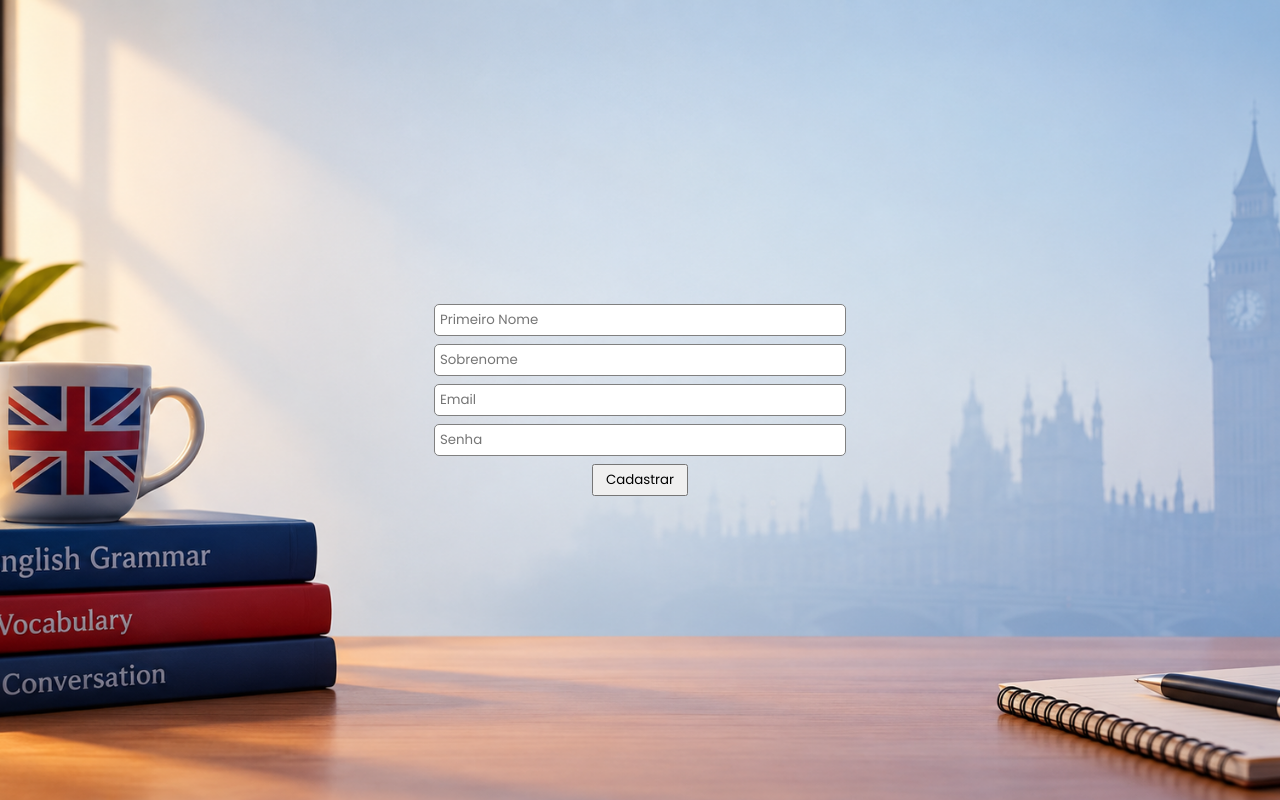
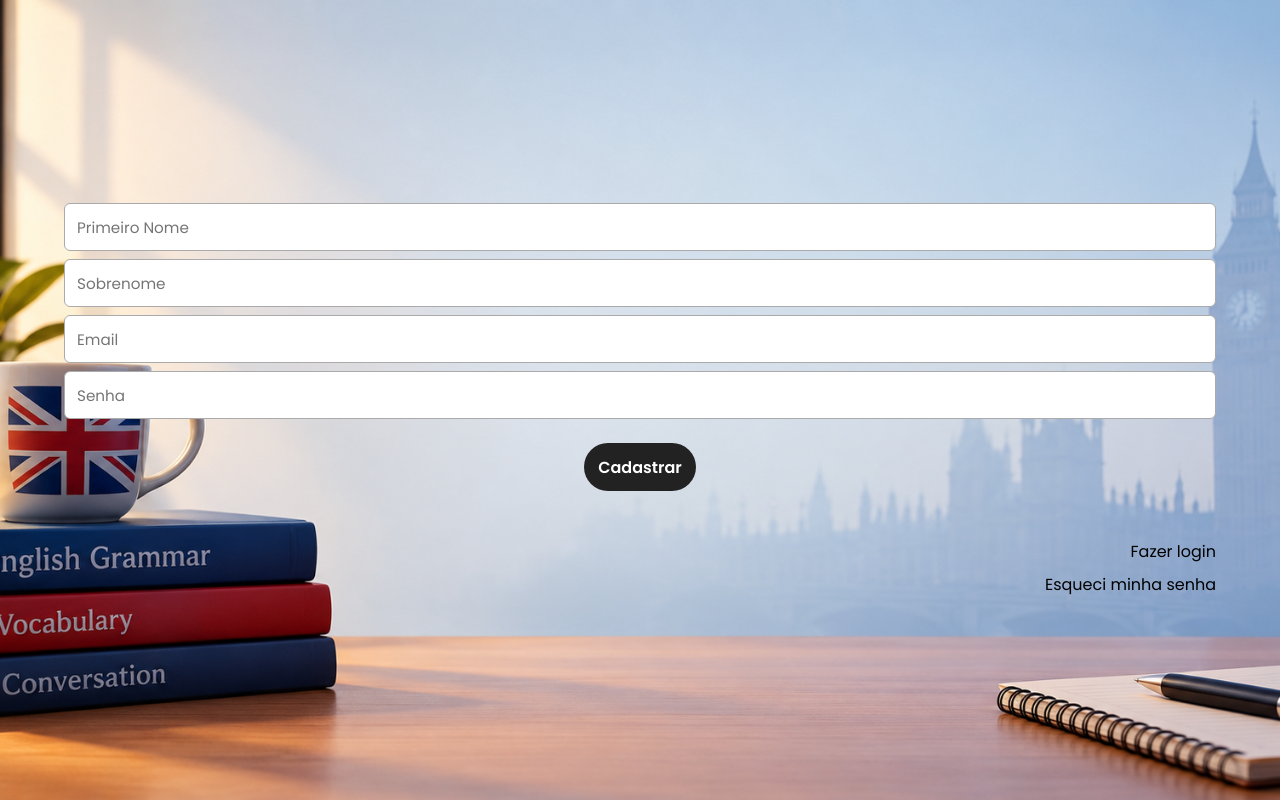
Before and after one commit to JoaoPMV/quiz-frontend, a React (Vite) app: page /register in a window 1280 px wide. Built offline with nearby package versions, Linux system fonts and the light colour scheme.

Commit message:
updating layout

```diff
--- /dev/null
+++ b/src/pages/Data.css
@@ -0,0 +1,71 @@
+.dataContainer {
+  display: flex;
+  flex-direction: column;
+  justify-content: center;
+  align-items: center;
+  height: 100dvh;
+  background-image: url("/images/english.png");
+  background-size: cover;
+  background-position: center;
+  background-repeat: no-repeat;
+  gap: 2rem;
+}
+
+.dataContainer p {
+  text-align: center;
+}
+
+.dataForm {
+  display: flex;
+  flex-direction: column;
+  justify-content: center;
+  align-items: center;
+  gap: .5rem;
+  width: 90%;
+}
+
+.dataForm button {
+  width: 7rem;
+  height: 3rem;
+  border: none;
+  border-radius: 50px;
+  background-color: #222;
+  color: white;
+  font-family: 'Poppins', sans-serif;
+  font-size: 1rem;
+  font-weight: 600;
+  cursor: pointer;
+  transition: .2s;
+  margin-top: 1rem;
+}
+
+.dataForm input {
+  box-sizing: border-box;
+  width: 100%;
+  height: 3rem;
+  padding: 0 12px;
+  border: 1px solid #aaa;
+  border-radius: 6px;
+  background-color: white;
+  color: #222;
+  font-family: 'Poppins', sans-serif;
+  font-size: .95rem;
+  outline: none;
+  transition: .2s;
+}
+
+.dataNavigation {
+
+  width: 90%;
+  margin-top: 1rem;
+  display: flex;
+  flex-direction: column;
+  align-items: end;
+  gap: .5rem;
+}
+
+.dataNavigation a {
+  text-decoration: none;
+  color: black;
+  margin: 0;
+}
--- a/src/pages/forgot/ForgotPassword.jsx
+++ b/src/pages/ForgotPassword.jsx
@@ -1,6 +1,7 @@
 import { useState } from "react";
-import { forgotPassword } from "../../services/userService";
-import "./ForgotPassword.css";
+import { Link } from "react-router-dom";
+import { forgotPassword } from "../services/userService";
+import "./Data.css";
 
 const ForgotPassword = () => {
   const [email, setEmail] = useState("");
@@ -21,8 +22,9 @@ const ForgotPassword = () => {
   };
 
   return (
-    <div className="forgotBox">
-      <form className="forgotData" onSubmit={handleSubmit}>
+    <div className="dataContainer">
+      <p>Você receberá em seu email um link para redefinir a sua senha</p>
+      <form className="dataForm" onSubmit={handleSubmit}>
         <input
           name="email"
           type="email"
@@ -31,8 +33,13 @@ const ForgotPassword = () => {
           onChange={(e) => setEmail(e.target.value)}
           required
         />
-        <button type="submit">Enviar link de recuperação</button>
+        <button type="submit">Enviar Link</button>
       </form>
+
+      <div className="dataNavigation">
+        <Link to="/register">Criar Usuário</Link>
+        <Link to="/forgot-password">Esqueci minha senha</Link>
+      </div>
 
       {msg && <p style={{ color: "green" }}>{msg}</p>}
       {erro && <p style={{ color: "red" }}>{erro}</p>}
--- a/src/pages/login/Login.jsx
+++ b/src/pages/Login.jsx
@@ -1,7 +1,7 @@
 import { useState } from "react";
 import { Link, useNavigate } from "react-router-dom";
-import { loginFetch } from "../../services/authService";
-import "./Login.css";
+import { loginFetch } from "../services/authService";
+import "./Data.css";
 
 const Login = () => {
   const navigate = useNavigate();
@@ -27,8 +27,8 @@ const Login = () => {
   };
 
   return (
-    <div className="loginBox">
-      <form className="loginData" onSubmit={handleSubmit}>
+    <div className="dataContainer">
+      <form className="dataForm" onSubmit={handleSubmit}>
         <input
           name="email"
           type="email"
@@ -48,17 +48,13 @@ const Login = () => {
 
         <button type="submit">Entrar</button>
 
-        <div class="links">
-          <p style={{ marginTop: "10px" }}>
-            <Link to="/forgot-password">Esqueci minha senha</Link>
-          </p>
-          <p style={{ marginTop: "10px" }}>
-            <Link to="/register">Criar Usuário</Link>
-          </p>
-        </div>
-
         {erro && <p style={{ color: "red" }}>{erro}</p>}
       </form>
+
+      <div className="dataNavigation">
+        <Link to="/register">Criar Usuário</Link>
+        <Link to="/forgot-password">Esqueci minha senha</Link>
+      </div>
     </div>
   );
 };
--- a/src/pages/register/Register.jsx
+++ b/src/pages/Register.jsx
@@ -1,7 +1,7 @@
 import { useState } from "react";
-import { useNavigate } from "react-router-dom";
-import "./Register.css";
-import { registerFetch } from "../../services/userService";
+import { Link, useNavigate } from "react-router-dom";
+import { registerFetch } from "../services/userService";
+import "./Data.css";
 
 const Register = () => {
   const navigate = useNavigate();
@@ -34,8 +34,8 @@ const Register = () => {
   };
 
   return (
-    <div className="registerBox">
-      <form className="registerData" onSubmit={handleSubmit}>
+    <div className="dataContainer">
+      <form className="dataForm" onSubmit={handleSubmit}>
         <input
           name="firstName"
           type="text"
@@ -62,6 +62,11 @@ const Register = () => {
         />
         <button type="submit">Cadastrar</button>
       </form>
+
+      <div className="dataNavigation">
+        <Link to="/">Fazer login</Link>
+        <Link to="/forgot-password">Esqueci minha senha</Link>
+      </div>
     </div>
   );
 };
--- a/src/pages/reset/ResetPassword.jsx
+++ b/src/pages/ResetPassword.jsx
@@ -1,7 +1,7 @@
 import { useState } from "react";
 import { useSearchParams, useNavigate } from "react-router-dom";
-import { resetPassword } from "../../services/userService";
-import "./ResetPassword.css";
+import { resetPassword } from "../services/userService";
+import "./Data.css";
 
 const ResetPassword = () => {
   const [params] = useSearchParams();
@@ -31,8 +31,8 @@ const ResetPassword = () => {
   }
 
   return (
-    <div className="resetBox">
-      <form className="resetData" onSubmit={handleSubmit}>
+    <div className="dataContainer">
+      <form className="dataForm" onSubmit={handleSubmit}>
         <input
           type="password"
           placeholder="Nova senha"
--- a/src/pages/forgot/ForgotPassword.css
+++ /dev/null
@@ -1,19 +0,0 @@
-.forgotBox {
-  display: flex;
-  justify-content: center;
-  align-items: center;
-  height: 100dvh;
-}
-
-.forgotData {
-  display: flex;
-  flex-direction: column;
-  gap: .5rem;
-  width: 50vw;
-}
-
-.forgotData input {
-  padding: 5px;
-  border-radius: 5px;
-  border: 1px solid grey;
-}
--- a/src/pages/login/Login.css
+++ /dev/null
@@ -1,46 +0,0 @@
-.loginBox {
-  display: flex;
-  justify-content: center;
-  align-items: center;
-  height: 100dvh;
-  background-image: url("/images/english.png");
-  background-size: cover;
-  background-position: center;
-  background-repeat: no-repeat;
-
-}
-
-.loginData {
-  display: flex;
-  flex-direction: column;
-  justify-content: center;
-  align-items: center;
-  gap: .5rem;
-  width: 50vw;
-}
-
-.loginData button {
-  width: 5rem;
-  height: 2rem;
-}
-
-.loginData input {
-  padding: 5px;
-  width: 25rem;
-  border-radius: 5px;
-  border: 1px solid grey;
-}
-
-.links {
-
-  width: 25rem;
-  margin-top: 1rem;
-  display: flex;
-
-
-  gap: 5rem;
-}
-
-.links a {
-  text-decoration: none;
-}
--- a/src/pages/quiz/Quiz.css
+++ b/src/pages/quiz/Quiz.css
@@ -26,6 +26,14 @@
 .scoreDotLabel {
   display: inline-flex;
   align-items: center;
+}
+
+.teste {
+  display: flex;
+  flex-direction: column;
+  justify-content: center;
+  align-items: center;
+  margin-top: 2rem;
 }
 
 .scoreDotInput {
@@ -74,17 +82,13 @@
   grid-row: 1 / 2;
   display: flex;
   flex-direction: column;
-  justify-content: end;
+  justify-content: space-between;
   align-items: center;
-  gap: 1rem;
+
 }
 
-.questionBox {
-  display: flex;
-  flex-direction: column;
-  align-items: center;
-  gap: .3rem;
-  width: 95%;
+.content {
+  color: gray;
 }
 
 .statement {
@@ -94,12 +98,20 @@
   text-align: center;
   box-sizing: border-box;
   line-height: 1.5;
-  height: 19dvh;
+  height: 18dvh;
   padding: 0 5px;
   width: 95%;
   color: rgb(42, 41, 41);
   font-size: 18px;
   font-weight: 600;
+
+}
+
+.alternativesBox {
+  width: 95%;
+  display: flex;
+  flex-direction: column;
+  gap: .5rem;
 }
 
 .alternatives {
@@ -111,11 +123,11 @@
   border-radius: 5px;
   color: rgb(41, 41, 41);
   padding: 0 10px;
-  width: 95%;
   height: 10dvh;
   color: rgb(42, 41, 41);
   font-family: 'Roboto', sans-serif;
   font-weight: 400;
+  gap: .5rem;
 }
 
 .alternatives.selected {
@@ -156,9 +168,7 @@
   pointer-events: none;
 }
 
-.content {
-  color: gray;
-}
+
 
 .explanation {
   display: flex;
@@ -211,17 +221,19 @@
     justify-content: center;
   }
 
-  .questionBox {
-    width: 1100px;
+  .teste {
+    display: flex;
+    flex-direction: column;
+    justify-content: center;
     align-items: end;
+    margin-top: 2rem;
+
+    width: 95%;
   }
 
   .statement {
-    width: 60%;
-  }
+    width: 70%;
 
-  .alternatives {
-    width: 60%;
   }
 
   .buttons {
@@ -230,8 +242,18 @@
     gap: 1rem;
     width: 100%;
     margin-top: 1rem;
+  }
 
+  .alternativesBox {
+    width: 95%;
+    display: flex;
+    flex-direction: column;
+    align-items: end;
+    gap: .5rem;
+  }
 
+  .alternatives {
+    width: 70%;
   }
 
   .alternatives:hover {
--- a/src/pages/quiz/Quiz.jsx
+++ b/src/pages/quiz/Quiz.jsx
@@ -139,10 +139,12 @@ const Testes = () => {
       </div>
 
       <div className="quizBoard">
-        <div className="questionBox">
+        <div className="teste">
           <h4 className="content">{question.content}</h4>
           <h4 className="statement">{question.question}</h4>
+        </div>
 
+        <div className="alternativesBox">
           {question.alternatives.map((alternative) => (
             <p
               key={alternative.id}
@@ -167,6 +169,8 @@ const Testes = () => {
               {alternative.text}
             </p>
           ))}
+        </div>
+
         <div className="buttons">
           <button
             className={`verifyAnswer ${selectedAnswer === null || isCorrect !== null ? "disabled" : ""}`}
@@ -182,7 +186,6 @@ const Testes = () => {
             Próxima Pergunta
           </button>
         </div>
-        </div>
 
         <p
           className={`explanation ${isCorrect === null ? "" : isCorrect ? "right" : "wrong"}`}
--- a/src/pages/register/Register.css
+++ /dev/null
@@ -1,32 +0,0 @@
-.registerBox {
-  display: flex;
-  justify-content: center;
-  align-items: center;
-  height: 100dvh;
-  background-image: url("/images/english.png");
-  background-size: cover;
-  background-position: center;
-  background-repeat: no-repeat;
-
-}
-
-.registerData {
-  display: flex;
-  flex-direction: column;
-  justify-content: center;
-  align-items: center;
-  gap: .5rem;
-  width: 50vw;
-}
-
-.registerData button {
-  width: 6rem;
-  height: 2rem;
-}
-
-.registerData input {
-  padding: 5px;
-  border-radius: 5px;
-  border: 1px solid grey;
-  width: 25rem;
-}
--- a/src/pages/reset/ResetPassword.css
+++ /dev/null
@@ -1,19 +0,0 @@
-.resetBox {
-  display: flex;
-  justify-content: center;
-  align-items: center;
-  height: 100dvh;
-}
-
-.resetData {
-  display: flex;
-  flex-direction: column;
-  gap: .5rem;
-  width: 50vw;
-}
-
-.resetData input {
-  padding: 5px;
-  border-radius: 5px;
-  border: 1px solid grey;
-}
```
Also changed, not shown: src/App.jsx (+4 -4 lines). Lines whose indentation alone changed are shown as unchanged.
